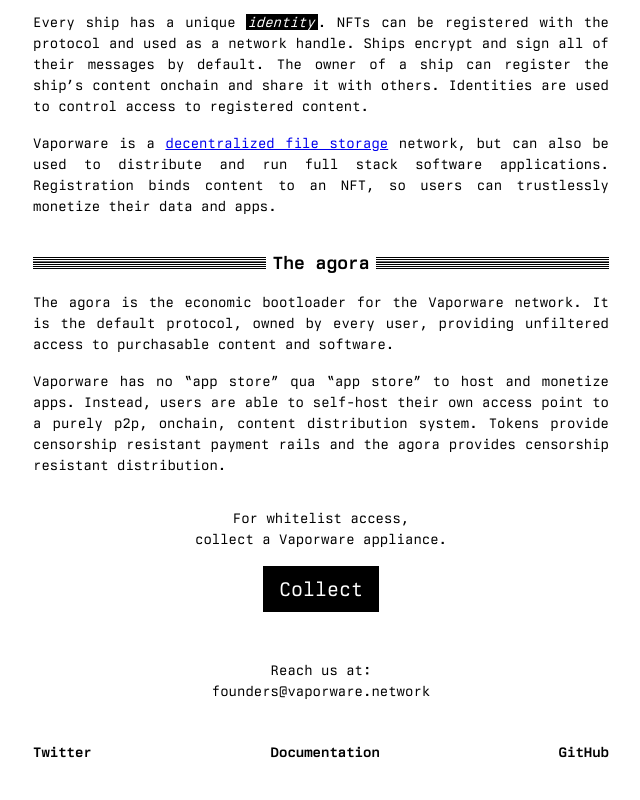
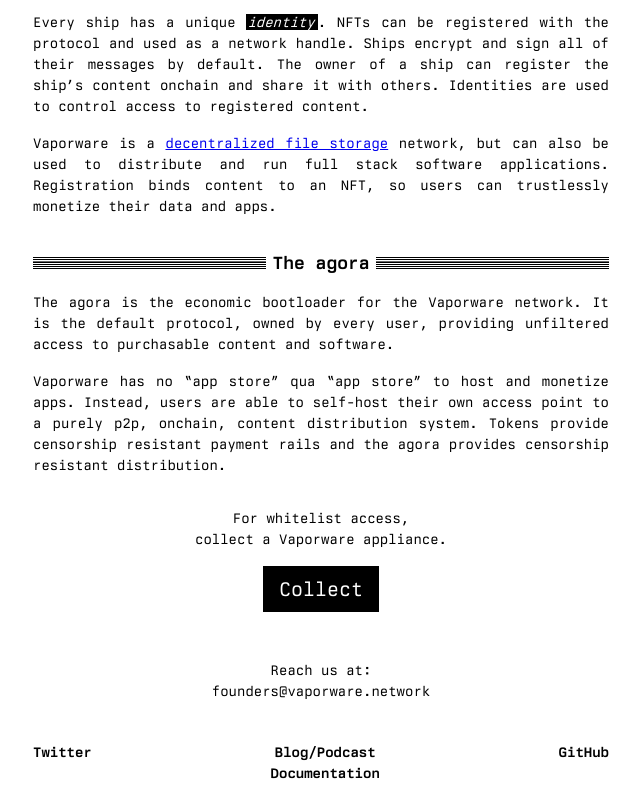
Before and after one commit to deathtothecorporation/vaporware.network, a Next.js app: page / in a window 1280 px wide. Shown: the part 1128-1928 px from the top of the page, without its empty margins (319-959 px from the left). Before the commit the page ends 1907 px from the top, so only its background shows below. Built offline with nearby package versions, Linux system fonts and the light colour scheme.

Commit message:
Add blog/podcast to footer

```diff
--- a/src/app/layout.tsx
+++ b/src/app/layout.tsx
@@ -170,6 +170,7 @@
 <ul>
       <li><a href="https://twitter.com/__vaporware__" target="_blank">Twitter</a></li>
       <li><a href="https://vaporware.gitbook.io/vaporware" target="_blank">Documentation</a></li>
+      <li><a href="https://blog.vaporware.network" target="_blank">Blog/Podcast</a></li>
       <li><a href="https://github.com/deathtothecorporation/pallas" target="_blank">GitHub</a></li>
 </ul>
 </div>
--- a/src/app/page.tsx
+++ b/src/app/page.tsx
@@ -346,11 +346,14 @@
 
   </main>
   <footer className="z-50 bg-white pt-2 text-[14px] mx-auto md:max-w-xl md:px-0 px-8">
-    <ul className="">
-      <li><a href="https://twitter.com/__vaporware__" target="_blank">Twitter</a></li>
-      <li><a href="https://vaporware.gitbook.io/vaporware" target="_blank">Documentation</a></li>
-      <li><a href="https://github.com/deathtothecorporation/pallas" target="_blank">GitHub</a></li>
-    </ul>
+    <div className="flex flex-row justify-between mb-4">
+      <div><a href="https://twitter.com/__vaporware__" target="_blank">Twitter</a></div>
+      <div className="flex text-center flex-col">
+        <div><a href="https://blog.vaporware.network" target="_blank">Blog/Podcast</a></div>
+        <div><a href="https://vaporware.gitbook.io/vaporware" target="_blank">Documentation</a></div>
+      </div>
+      <div><a href="https://github.com/deathtothecorporation/pallas" target="_blank">GitHub</a></div>
+    </div>
   </footer>
 </div>
 
```
